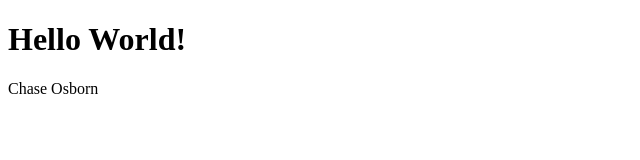
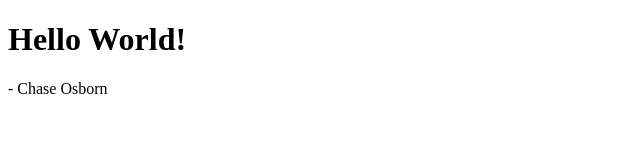
Before and after one commit to chaseaosborn/chaseaosborn.github.io, a plain HTML site: page hello-world/index.html in a window 1280 px wide. Shown: the full height of the page, 0-640 px from the left. Drawn offline with Linux system fonts and the light colour scheme.

Commit message:
hello-world

```diff
--- a/hello-world/index.html
+++ b/hello-world/index.html
@@ -7,7 +7,7 @@
     </head>
     <body>
         <h1>Hello World!</h1>
-        <p>Chase Osborn</p>
+        <p>- Chase Osborn</p>
 
     </body>
 </html>
```
